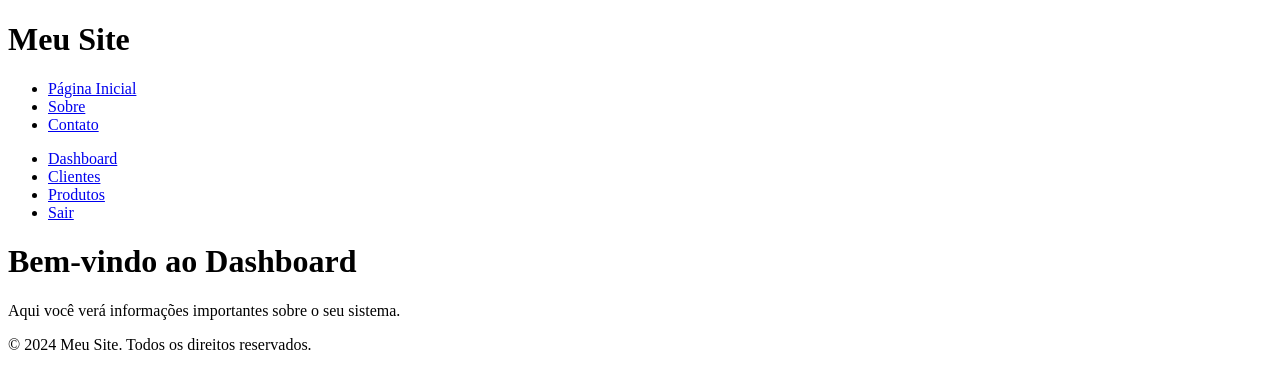
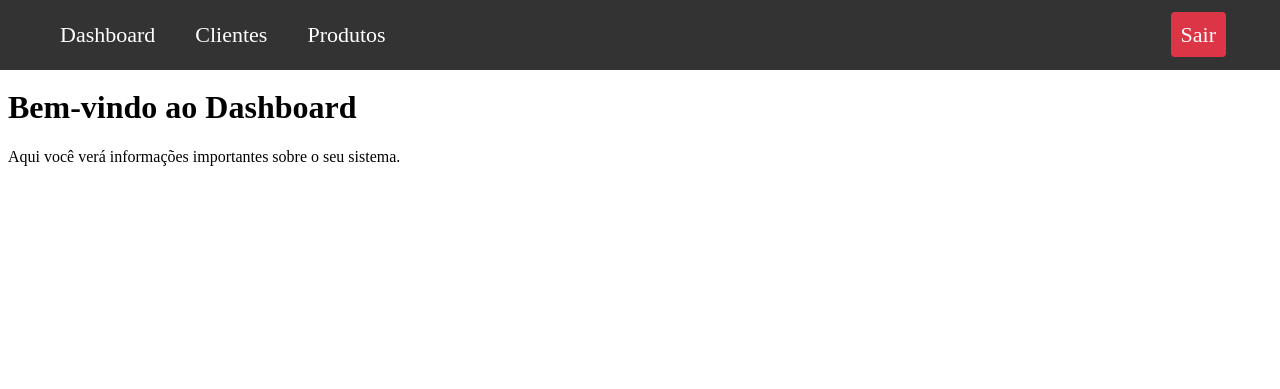
Before and after one commit to RodMiora/Gestot_Vendas_Django, a Django app: page /dashboard/ in a window 1280 px wide. Shown: the top 389 px of the page. Run offline with Django 5.2, Linux system fonts and the light colour scheme; the visitor is signed in with stand-in values (Sample User, id 1).

Commit message:
adiconando_navbar

```diff
--- a/clientes/views.py
+++ b/clientes/views.py
@@ -3,16 +3,20 @@
 from django.shortcuts import get_object_or_404, redirect, render
 from .models import Cliente  # Importe o modelo de Cliente ou o modelo relevante
 from .forms import ClienteForm  # type: ignore # Importe o formulário de Cliente ou o formulário r
+from django.contrib.auth.decorators import login_required
 
 
+@login_required
 def lista_clientes(request):
     clientes = Cliente.objects.all()  # Exemplo: obtenha todos os clientes do banco de dados
     return render(request, 'clientes/lista_clientes.html', {'clientes': clientes})
 
+@login_required
 def detalhes_cliente(request, id_cliente):
     cliente = get_object_or_404(Cliente, id=id_cliente)
     return render(request, 'clientes/detalhes_cliente.html', {'cliente': cliente})
 
+@login_required
 def novo_cliente(request):
     if request.method == 'POST':
         form = ClienteForm(request.POST)
@@ -25,6 +29,7 @@ def novo_cliente(request):
     return render(request, 'clientes/novo_cliente.html', {'form': form})
 
 
+@login_required
 def editar_cliente(request, id_cliente):
     cliente = get_object_or_404(Cliente, pk=id_cliente)
 
--- a/dashboards/templates/dashboards/dashboard.html
+++ b/dashboards/templates/dashboards/dashboard.html
@@ -1,10 +1,23 @@
 <!-- templates/dashboard.html -->
-{% extends 'base.html' %}
-
-{% block content %}
+<!DOCTYPE html>
+<html lang="en">
+<head>
+    <meta charset="UTF-8">
+    <title>Dashboard</title>
+    {% load static %}
+    <link rel="stylesheet" href="{% static 'geral/css/navbar.css' %}">
+    <link rel="stylesheet" href="{% static 'dashboards/css/dashboards.css' %}"> <!-- Estilos específicos do dashboard -->
+    <style>
+        body {
+            padding-top: 60px; /* Espaçamento para evitar que o conteúdo fique embaixo da navbar */
+        }
+    </style>
+</head>
+<body>
     {% include 'navbar.html' %}
-
-    <!-- Conteúdo do dashboard -->
-    <h1>Bem-vindo ao Dashboard</h1>
-    <p>Aqui você verá informações importantes sobre o seu sistema.</p>
-{% endblock %}
+    <div class="content">
+        <h1>Bem-vindo ao Dashboard</h1>
+        <p>Aqui você verá informações importantes sobre o seu sistema.</p>
+    </div>
+</body>
+</html>
--- a/dashboards/views.py
+++ b/dashboards/views.py
@@ -8,15 +8,18 @@ from django.contrib.auth import logout
 def dashboard_view(request):
     return render(request, 'dashboards/dashboard.html', {'username': request.user.username})
 
+@login_required
 def clientes(request):
     # Lógica para a página de clientes
     return render(request, 'clientes/clientes.html')
 
+@login_required
 def produtos(request):
     # Lógica para a página de produtos
     return render(request, 'produtos/produtos.html')
 
+@login_required
 def logout_view(request):
     # Lógica para o logout do usuário
     logout(request) # type: ignore
-    return redirect('index')  # Redireciona para a página inicial após logout
+    return redirect('/usuarios/login')  # Redireciona para a página inicial após logout
--- a/templates/navbar.html
+++ b/templates/navbar.html
@@ -1,6 +1,6 @@
 <!-- templates/navbar.html -->
 <nav class="navbar">
-    <ul class="navbar-nav">
+    <ul class="navbar-nav navbar-nav-left">
         <li class="nav-item">
             <a href="{% url 'dashboard' %}" class="nav-link">Dashboard</a>
         </li>
@@ -10,6 +10,8 @@
         <li class="nav-item">
             <a href="{% url 'produtos_dashboard' %}" class="nav-link">Produtos</a>
         </li>
+    </ul>
+    <ul class="navbar-nav navbar-nav-right">
         <li class="nav-item">
             <a href="{% url 'logout_dashboard' %}" class="nav-link">Sair</a>
         </li>
--- a/templates/static/geral/css/navbar.css
+++ b/templates/static/geral/css/navbar.css
@@ -1,30 +1,66 @@
-/* navbar.css */
+/* Navbar */
 .navbar {
-    background-color: var(--secondary-color);
-    padding: 1em;
-    text-align: center;
+    background-color: #333;
+    color: white;
+    padding: 10px ;
+    height: 50px; /* Ajusta a altura da navbar conforme necessário */
+    position: fixed;
+    top: 0;
+    left: 0;
+    width: 100%;
+    display: flex;
+    justify-content: space-between;
+    align-items: center;
 }
 
-.navbar__nav {
+.navbar-nav {
     list-style-type: none;
-    padding: 0;
     margin: 0;
+    padding: 2;
+    display: flex;
 }
 
-.navbar__item {
-    display: inline-block;
-    margin-right: 1em;
+.navbar-nav-left {
+    display: flex;
 }
 
-.navbar__link {
-    color: #ffffff;
-    text-decoration: none;
-    font-weight: bold;
-    padding: 0.5em 1em;
-    transition: background-color 0.3s;
+
+.navbar-nav-right {
+    display: flex;
+    margin-left: auto; /* Ensures the logout button is pushed to the right */
+    padding-right: 2em; /* Reduces right spacing */
+    margin-right: 2em; /* Increases right spacing */
 }
 
-.navbar__link:hover {
-    background-color: #1dabb8;
+.navbar-nav-right a {
+    color: white;
+    text-decoration: none;
+    padding: 10px 40px;
+    background-color: #dc3545; /* Red background color */
     border-radius: 4px;
+    transition: background-color 0.3s, color 0.3s; /* Smooth transition */
 }
+
+.navbar-nav-right a:hover {
+    background-color: #c82333; /* Darker red on hover */
+}
+
+.navbar-nav .nav-item {
+    margin-right: 20px;
+}
+
+.navbar-nav .nav-item:last-child {
+    margin-right: 0;
+}
+
+.navbar-nav .nav-link {
+    color: white;
+    text-decoration: none;
+    padding: 10px;
+    font-size: 22px; /* Aumenta o tamanho da fonte para 18 pixels */
+}
+
+.navbar-nav .nav-link:hover {
+    background-color: #c0b406;
+    border-radius: 10px;
+}
--- a/usuarios/templates/login.html
+++ b/usuarios/templates/login.html
@@ -13,7 +13,6 @@
 
         <form action="{% url 'login' %}" method="post" class="form login">
             {% csrf_token %}
-
             <header class="login__header">
                 <h3 class="login__title">LOGIN</h3>
             </header>
```
Also changed, not shown: produtos/views.py (+7 -2 lines), usuarios/views.py (+8 -0 lines).
